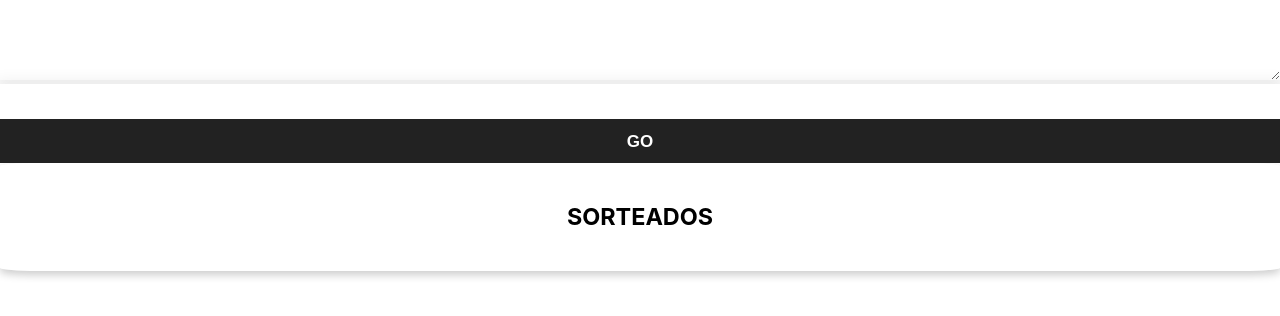
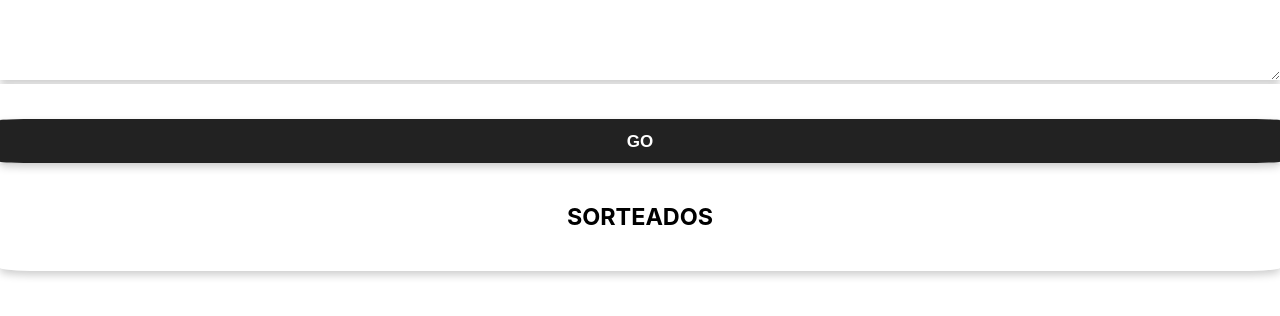
Before and after one commit to JuanDiazDev/random, a Next.js app: page /components/parts in a window 1280 px wide. Shown: the top 316 px of the page. Built offline with nearby package versions, Linux system fonts and the light colour scheme.

Commit message:
box shadow

```diff
--- a/styles/globals.css
+++ b/styles/globals.css
@@ -24,7 +24,7 @@ a {
 .form-control {
   padding:10px;
   border:0;
-  box-shadow:0 0 15px 4px rgba(0,0,0,0.06);
+  box-shadow: 0 4px 8px 0 rgba(0, 0, 0, 0.2);
   width: 100%;
 }
 
@@ -52,6 +52,25 @@ a {
   -webkit-user-select: none;
   touch-action: manipulation;
   width: 100%;
+  box-shadow: 0 4px 8px 0 rgba(0, 0, 0, 0.2);
+  border-radius: 3%;
+}
+
+.button-31:focus-visible {
+  box-shadow: #222222 0 0 0 2px, rgba(255, 255, 255, 0.8) 0 0 0 4px;
+  transition: box-shadow .2s;
+}
+
+.button-31:active {
+  border-color: #000000;
+  transform: scale(.96);
+}
+
+.button-31:disabled {
+  border-color: #DDDDDD;
+  color: #DDDDDD;
+  cursor: not-allowed;
+  opacity: 1;
 }
 
 .card {
```
Also changed, not shown: styles/stripes.jpg (added).
